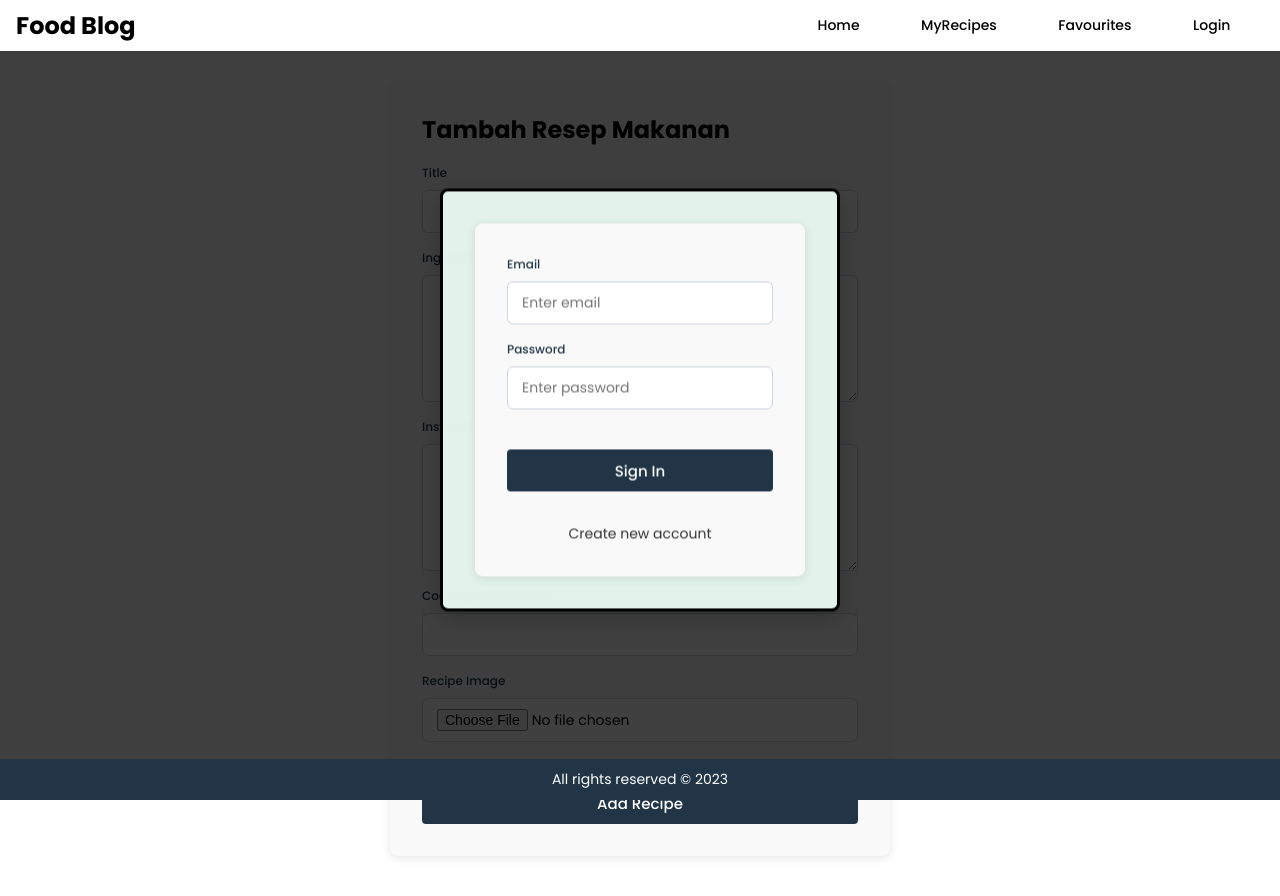
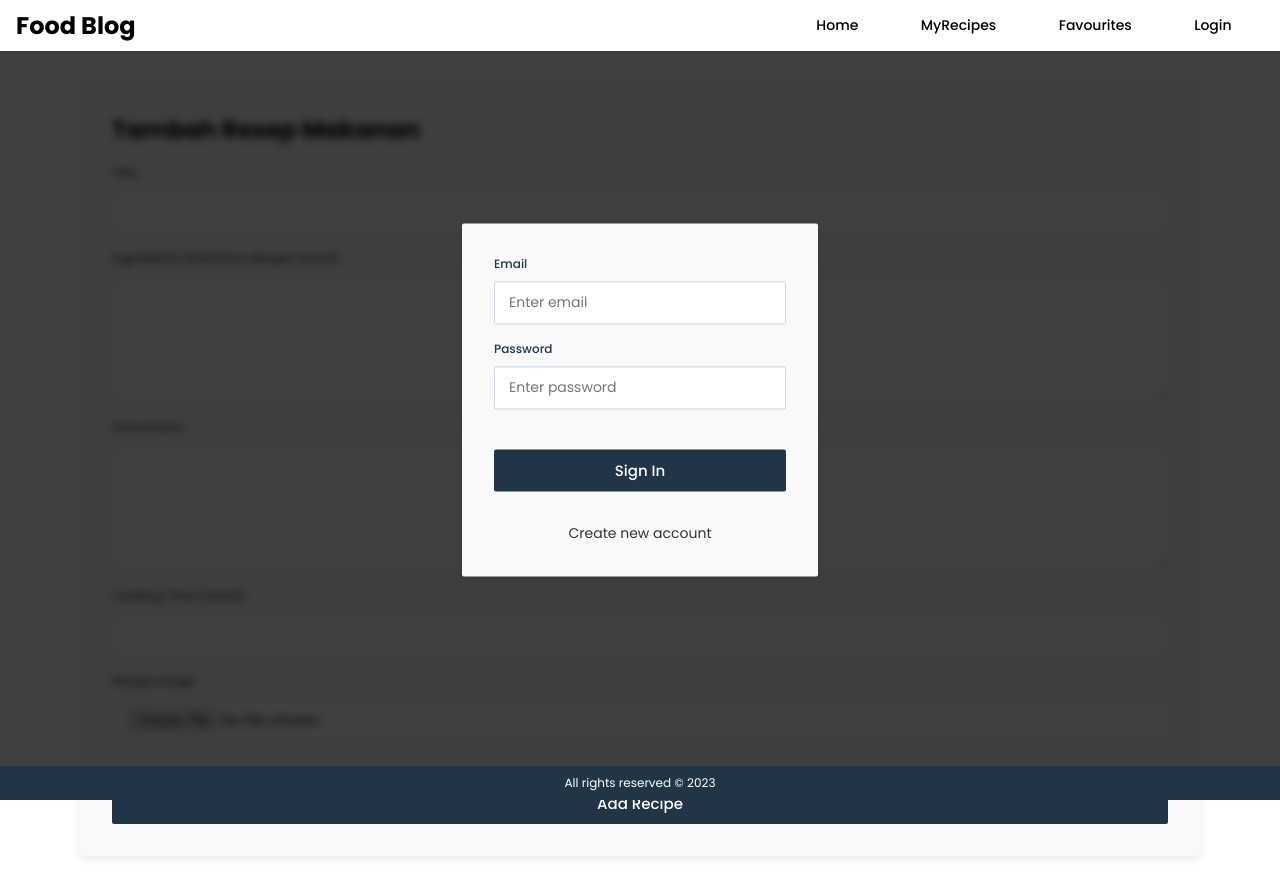
Before and after one commit to zainalsaputra/food-blog-app-frontend, a React (Vite) app: page /addrecipe in a window 1280 px wide. Both pictures are taken after a click on the link "Login". Shown: the top 896 px of the page. Built offline with nearby package versions, Linux system fonts and the light colour scheme.

Commit message:
update app form styling

```diff
--- a/src/App.css
+++ b/src/App.css
@@ -42,8 +42,8 @@ header ul li {
 li a {
   color: black;
   transition: all 0.1s ease;
-  padding: 5px 12px;
-  border-radius: 8px;
+  padding: 5px 14px;
+  border-radius: 2px;
   font-size: 14px;
   text-decoration: none;
   display: inline-block;
@@ -87,7 +87,7 @@ section {
   background-color: #213547;
   width: 200px;
   padding: 0.5rem;
-  border-radius: 0;
+  border-radius: 2px;
 }
 
 .home a:hover {
@@ -116,7 +116,7 @@ section {
 .card {
   box-shadow: 0 1px 2px rgba(0, 0, 0, 0.5);
   text-align: center;
-  border-radius: 5px;
+  border-radius: 2px;
 }
 
 .card-body {
@@ -174,12 +174,10 @@ section {
   transform: translate(-50%, -50%);
   z-index: 10;
   padding: 2rem;
-  border-radius: 8px;
-  width: 90%;
-  max-width: 400px;
-  box-shadow: 0 8px 20px rgba(0, 0, 0, 0.2);
-  background-color: rgba(236, 253, 245, 0.95); /* hampir solid */
-  backdrop-filter: blur(4px);
+  border: none;
+  width: 100%;
+  max-width: 420px;
+  background: none;
 }
 
 .backdrop {
@@ -190,6 +188,7 @@ section {
   height: 100vh;
   background-color: rgba(0, 0, 0, 0.75);
   z-index: 9;
+    backdrop-filter: blur(4px);
 }
 
 .container {
@@ -207,11 +206,11 @@ section {
   flex-direction: column;
   gap: 1rem;
   width: 100%;
-  max-width: 500px; /* Batasi lebar maksimum form */
+  /* max-width: 500px; */
   background-color: #f9f9f9;
   padding: 2rem;
-  border-radius: 8px;
-  box-shadow: 0 2px 10px rgba(0,0,0,0.1);
+  border-radius: 2px;
+  box-shadow: 0 2px 10px rgba(0, 0, 0, 0.1);
 }
 
 .form-control {
@@ -231,7 +230,7 @@ section {
 .form-control textarea {
   border: 1px solid #cbd5e1;
   background-color: #fff;
-  border-radius: 6px;
+  border-radius: 2px;
   padding: 10px 14px;
   font-size: 14px;
   outline: none;
@@ -253,7 +252,7 @@ section {
   color: white;
   font-size: 15px;
   font-weight: 500;
-  border-radius: 4px;
+  border-radius: 2px;
   cursor: pointer;
   transition: background-color 0.3s ease;
 }
@@ -286,14 +285,14 @@ section {
 
 .footer {
   width: 100%;
-  padding: 10px 0;
+  padding: 8px 0;
   color: white;
   background-color: #213547;
   position: fixed;
   bottom: 0;
   left: 0;
   text-align: center;
-  font-size: 14px;
+  font-size: 12px;
   z-index: 10;
 }
 
```
